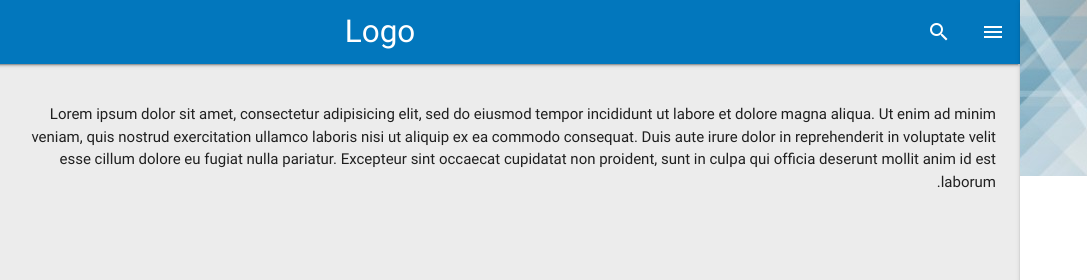
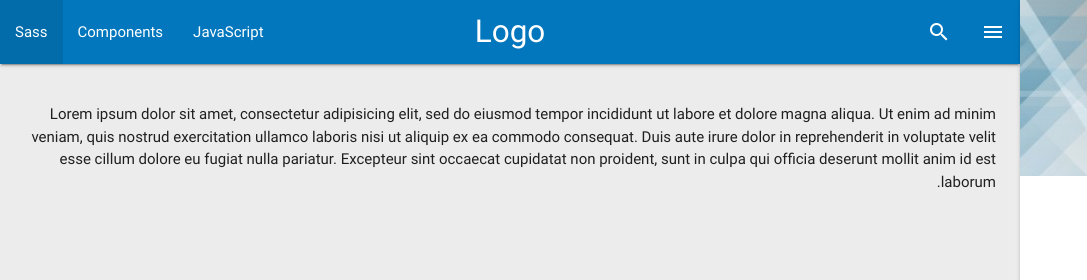
Before and after one commit to reza-zereh/Limbera-RTL, a website: page public/index.html in a window 1280 px wide. Shown: the top 280 px of the page, 0-1087 px from the left. Drawn offline with nearby package versions, Linux system fonts and the light colour scheme.

Commit message:
🐛 Fixed issue with top navbar's width for devices wider than 992px.

```diff
--- a/public/index.html
+++ b/public/index.html
@@ -17,6 +17,7 @@
             <nav>
               <div class="nav-wrapper ">
                 <a href="#" class="brand-logo center">Logo</a>
+                <!-- right section's icons - top navbar -->
                 <ul class="right topnav-right-items">
                   <li class="right">
                     <a @click="toggleSideNav"><i class="material-icons">menu</i></a>
@@ -25,11 +26,20 @@
                     <a ><i class="material-icons" @click="toggleSearchNav">search</i></a>
                   </li>
                 </ul>
-                <!-- <ul id="nav-mobile" class="left hide-on-med-and-down">
-                  <li><a href="#">Sass</a></li>
-                  <li><a href="#">Components</a></li>
-                  <li><a href="#">JavaScript</a></li>
-                </ul> -->
+                <!-- end of right section - top navbar -->
+                <!-- left section's icons - top navbar -->
+                <ul id="nav-mobile" class="left hide-on-med-and-down__">
+                  <li>
+                    <a href="#">Sass</a>
+                  </li>
+                  <li>
+                    <a href="#">Components</a>
+                  </li>
+                  <li>
+                    <a href="#">JavaScript</a>
+                  </li>
+                </ul>
+                <!-- end of left section - top navbar -->
               </div>
             </nav>
           </div>
--- a/resources/assets/sass/limbera.scss
+++ b/resources/assets/sass/limbera.scss
@@ -18,6 +18,11 @@ body {
   &.sidenav-visible {
     .side-nav {
       transform: translateX(0) !important;
+    }
+    @media only screen and(min-width: 993px) {
+      .navbar-fixed nav {
+        width: calc(100% - #{$sidebar-width});
+      }
     }
   }
 }
```
Also changed, not shown: public/css/app.css.
